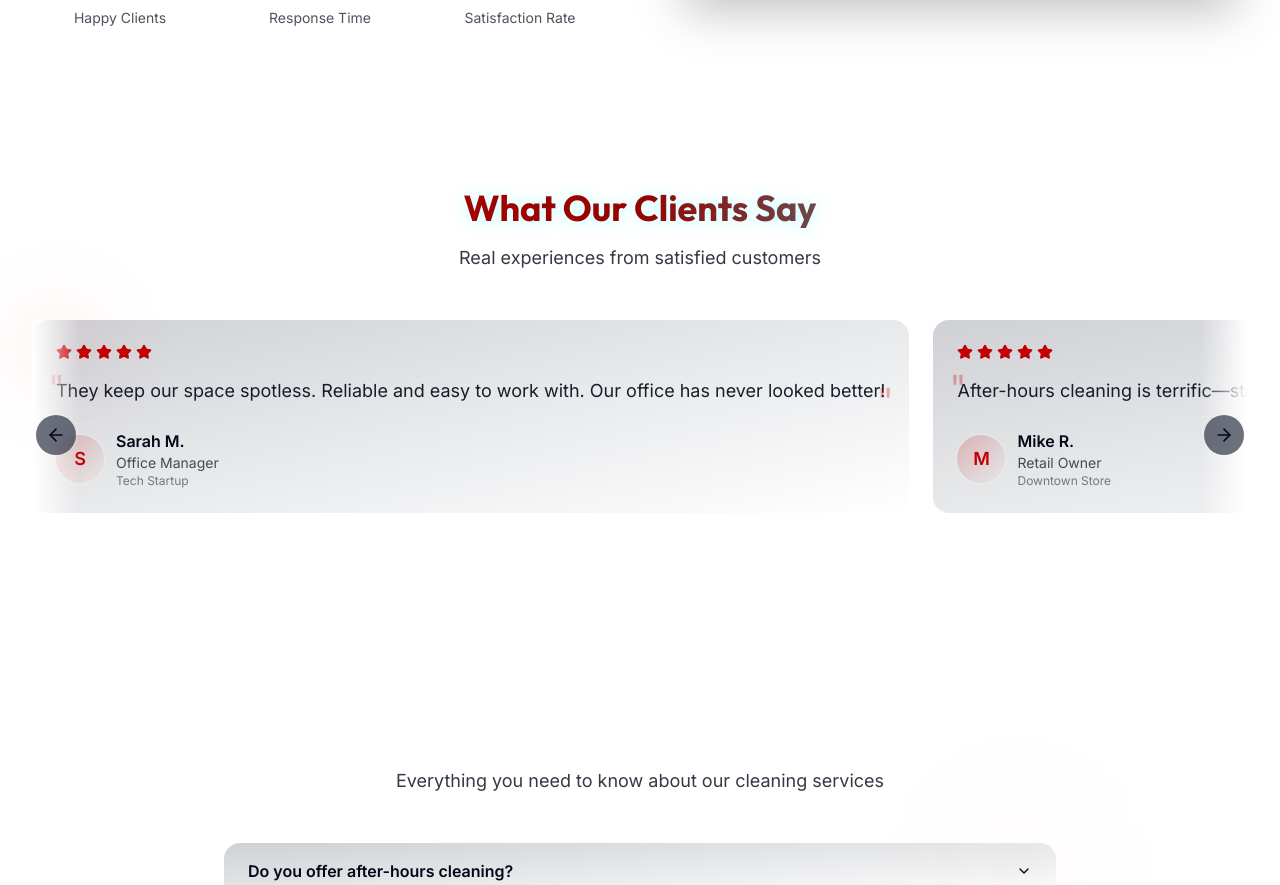
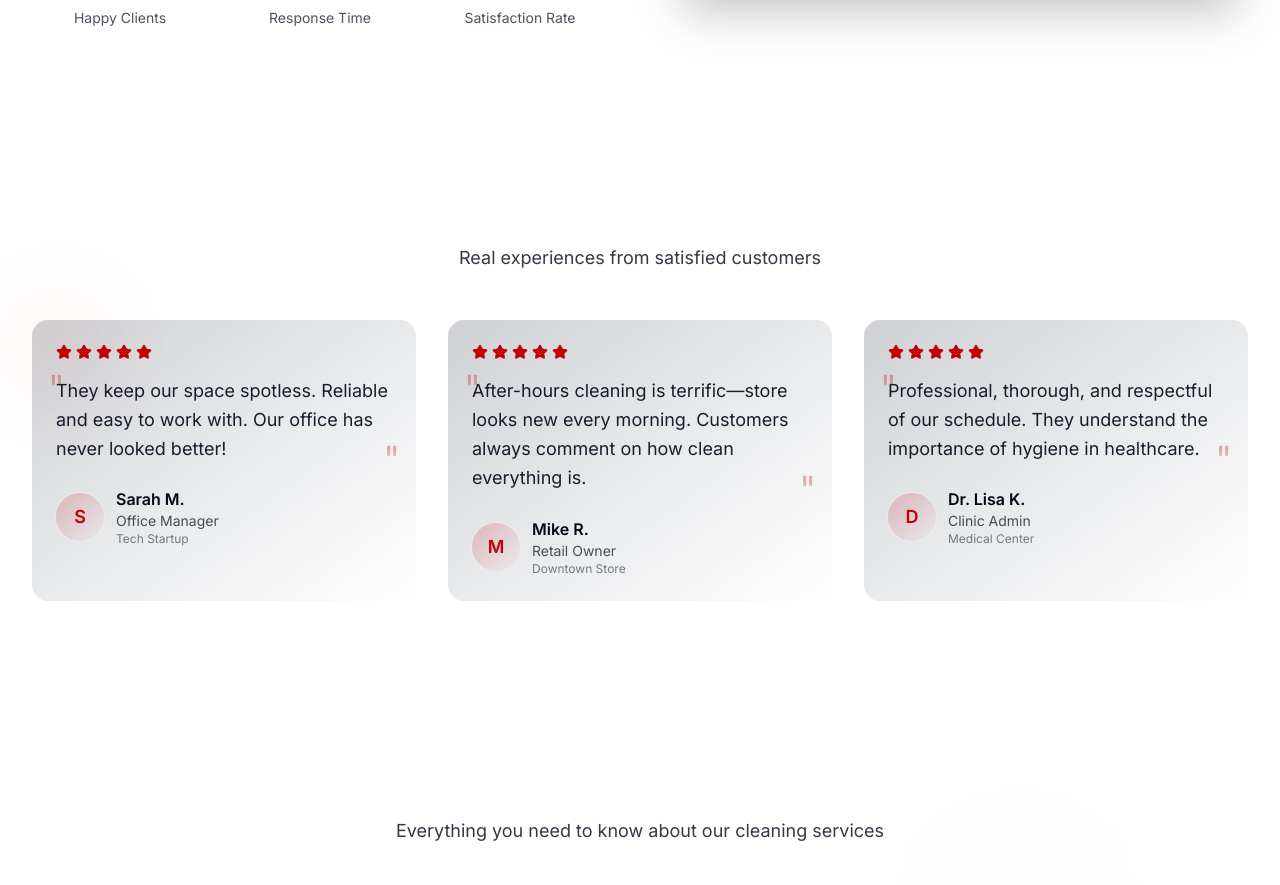
Before and after one commit to laithhasan/maple-mop-shine, a React (Vite) app: page / in a window 1280 px wide. Shown: the part 2493-3378 px from the top of the page. Built offline with nearby package versions, Linux system fonts and the light colour scheme.

Commit message:
Reverted to commit d87d369936360e4fc5badfc058edc22c1d192a87

```diff
--- a/src/components/home/Testimonials.tsx
+++ b/src/components/home/Testimonials.tsx
@@ -1,15 +1,19 @@
-import { useRef, useState, useEffect } from "react";
-import { Star, ArrowLeft, ArrowRight } from "lucide-react";
+import { Star } from "lucide-react";
 
-type Testimonial = {
-  name: string;
-  role: string;
-  company: string;
-  text: string;
-  rating: number;
-};
+export default function Testimonials() {
+  return (
+    <section className="max-w-7xl mx-auto px-6 md:px-8 py-20">
+      <div className="text-center mb-12">
+        <h2 className="heading text-3xl md:text-4xl font-bold mb-4 bg-gradient-to-r from-heading via-primary to-accent-1 bg-clip-text text-transparent">
+          What Our Clients Say
+        </h2>
+        <p className="text-foreground/80 text-lg">Real experiences from satisfied customers</p>
+      </div>
 
-const TESTIMONIALS: Testimonial[] = [
+      <div className="relative">
+        {/* Testimonials Grid */}
+        <div className="grid grid-cols-1 md:grid-cols-3 gap-8">
+          {[
             {
               name: "Sarah M.",
               role: "Office Manager",
@@ -34,72 +38,15 @@ const TESTIMONIALS: Testimonial[] = [
                 "Professional, thorough, and respectful of our schedule. They understand the importance of hygiene in healthcare.",
               rating: 5,
             },
-  // Add more—scroll area adapts automatically
-];
-
-export default function Testimonials() {
-  const trackRef = useRef<HTMLDivElement | null>(null);
-  const [progress, setProgress] = useState(0);
-
-  const scrollByCards = (dir: "prev" | "next") => {
-    const el = trackRef.current;
-    if (!el) return;
-    const card = el.querySelector<HTMLDivElement>("[data-card]");
-    const cardWidth = card ? card.getBoundingClientRect().width : el.clientWidth * 0.8;
-    const gap = 24; // match gap-6
-    const delta = (cardWidth + gap) * (dir === "next" ? 1 : -1);
-    el.scrollBy({ left: delta, behavior: "smooth" });
-  };
-
-  useEffect(() => {
-    const el = trackRef.current;
-    if (!el) return;
-    const onScroll = () => {
-      const p = el.scrollLeft / (el.scrollWidth - el.clientWidth || 1);
-      setProgress(Math.max(0, Math.min(1, p)));
-    };
-    onScroll();
-    el.addEventListener("scroll", onScroll, { passive: true });
-    return () => el.removeEventListener("scroll", onScroll);
-  }, []);
-
-  return (
-    <section className="relative max-w-7xl mx-auto px-6 md:px-8 py-20">
-      <div className="text-center mb-12">
-        <h2 className="heading text-3xl md:text-4xl font-bold mb-4 text-heading supports-[background-clip:text]:bg-clip-text supports-[background-clip:text]:text-transparent bg-gradient-to-r from-[#C30003] via-[#940400] to-[#02F1FF] drop-shadow-[0_1px_8px_rgba(2,241,255,0.25)]">
-          What Our Clients Say
-        </h2>
-        <p className="text-foreground/80 text-lg">Real experiences from satisfied customers</p>
-      </div>
-
-      <div className="relative" role="region" aria-label="Testimonials carousel">
-        {/* Edge fades */}
-        <div className="pointer-events-none absolute inset-y-0 left-0 w-8 sm:w-12 bg-gradient-to-r from-background to-transparent z-10" />
-        <div className="pointer-events-none absolute inset-y-0 right-0 w-8 sm:w-12 bg-gradient-to-l from-background to-transparent z-10" />
-
-        {/* Track */}
-        <div
-          ref={trackRef}
-          className="hide-scrollbar relative flex gap-6 overflow-x-auto scroll-smooth snap-x snap-mandatory pb-2"
-          aria-live="polite"
-        >
-          {TESTIMONIALS.map((t, idx) => (
+          ].map((testimonial, index) => (
             <article
-              key={`${t.name}-${idx}`}
-              data-card
-              className="
-                group relative overflow-hidden snap-center shrink-0
-                min-w-[85%] sm:min-w-[60%] md:min-w-[45%] xl:min-w-[33%]
-                rounded-2xl p-6
-                bg-gradient-to-br from-slate-900/20 via-slate-800/10 to-transparent
-                ring-1 ring-white/10
-                transition-all duration-500
-                hover:ring-accent-1/30 hover:shadow-2xl hover:shadow-accent-1/10 hover:-translate-y-1
-              "
+              key={index}
+              className="group relative overflow-hidden rounded-2xl p-6 bg-gradient-to-br from-slate-900/20 via-slate-800/10 to-transparent ring-1 ring-white/10 transition-all duration-500 hover:ring-accent-1/30 hover:shadow-2xl hover:shadow-accent-1/10 hover:-translate-y-2"
+              style={{ animationDelay: `${index * 150}ms` }}
             >
               {/* Star Rating */}
               <div className="flex gap-1 mb-4">
-                {Array.from({ length: t.rating }).map((_, i) => (
+                {[...Array(testimonial.rating)].map((_, i) => (
                   <Star key={i} className="h-4 w-4 fill-primary text-primary" />
                 ))}
               </div>
@@ -107,83 +54,34 @@ export default function Testimonials() {
               {/* Quote */}
               <blockquote className="text-foreground/90 text-lg leading-relaxed mb-6 relative">
                 <span className="text-4xl text-primary/30 absolute -top-2 -left-2">"</span>
-                {t.text}
+                {testimonial.text}
                 <span className="text-4xl text-primary/30 absolute -bottom-4 -right-2">"</span>
               </blockquote>
 
               {/* Author */}
               <footer className="flex items-center gap-3">
                 <div className="w-12 h-12 rounded-full bg-gradient-to-br from-primary/20 to-accent-1/20 flex items-center justify-center ring-2 ring-white/10">
-                  <span className="text-lg font-semibold text-primary">{t.name.charAt(0)}</span>
+                  <span className="text-lg font-semibold text-primary">
+                    {testimonial.name.charAt(0)}
+                  </span>
                 </div>
                 <div>
-                  <cite className="font-semibold text-heading not-italic">{t.name}</cite>
-                  <p className="text-sm text-foreground/70">{t.role}</p>
-                  <p className="text-xs text-foreground/50">{t.company}</p>
+                  <cite className="font-semibold text-heading not-italic">{testimonial.name}</cite>
+                  <p className="text-sm text-foreground/70">{testimonial.role}</p>
+                  <p className="text-xs text-foreground/50">{testimonial.company}</p>
                 </div>
               </footer>
 
               {/* Hover overlay */}
-              <div className="pointer-events-none absolute inset-0 bg-gradient-to-br from-accent-1/5 via-transparent to-primary/5 opacity-0 group-hover:opacity-100 transition-opacity duration-500" />
+              <div className="absolute inset-0 bg-gradient-to-br from-accent-1/5 via-transparent to-primary/5 opacity-0 group-hover:opacity-100 transition-opacity duration-500" />
             </article>
           ))}
         </div>
 
-        {/* Controls */}
-        <div className="pointer-events-none absolute inset-0 flex items-center justify-between px-1 z-20">
-          <button
-            type="button"
-            aria-label="Previous testimonials"
-            onClick={() => scrollByCards("prev")}
-            className="
-              pointer-events-auto inline-flex items-center justify-center
-              h-10 w-10 rounded-full
-              bg-slate-900/60 ring-1 ring-white/20 backdrop-blur
-              hover:bg-slate-900/80 transition
-              disabled:opacity-50
-            "
-          >
-            <ArrowLeft className="h-5 w-5" />
-          </button>
-          <button
-            type="button"
-            aria-label="Next testimonials"
-            onClick={() => scrollByCards("next")}
-            className="
-              pointer-events-auto inline-flex items-center justify-center
-              h-10 w-10 rounded-full
-              bg-slate-900/60 ring-1 ring-white/20 backdrop-blur
-              hover:bg-slate-900/80 transition
-              disabled:opacity-50
-            "
-          >
-            <ArrowRight className="h-5 w-5" />
-          </button>
+        {/* Decorative elements */}
+        <div className="absolute -top-4 -left-4 w-24 h-24 bg-gradient-to-br from-primary/10 to-accent-1/10 rounded-full blur-2xl" />
+        <div className="absolute -bottom-4 -right-4 w-32 h-32 bg-gradient-to-br from-accent-1/10 to-primary/10 rounded-full blur-2xl" />
       </div>
-
-        {/* Progress bar */}
-        <div className="mt-6 h-1.5 w-full rounded-full bg-white/10 overflow-hidden">
-          <div
-            className="h-full rounded-full bg-gradient-to-r from-primary via-[#4DAFFE] to-[#02F1FF] transition-[width] duration-200"
-            style={{ width: `${progress * 100}%` }}
-            aria-hidden
-          />
-        </div>
-
-        {/* Decorative orbs */}
-        <div className="pointer-events-none absolute -top-4 -left-4 w-24 h-24 bg-gradient-to-br from-primary/10 to-accent-1/10 rounded-full blur-2xl" />
-        <div className="pointer-events-none absolute -bottom-4 -right-4 w-32 h-32 bg-gradient-to-br from-accent-1/10 to-primary/10 rounded-full blur-2xl" />
-      </div>
-
-      {/* local utilities */}
-      <style>{`
-        .hide-scrollbar {
-          scrollbar-width: none;
-        }
-        .hide-scrollbar::-webkit-scrollbar {
-          display: none;
-        }
-      `}</style>
     </section>
   );
 }
```
Lines whose indentation alone changed are shown as unchanged.
